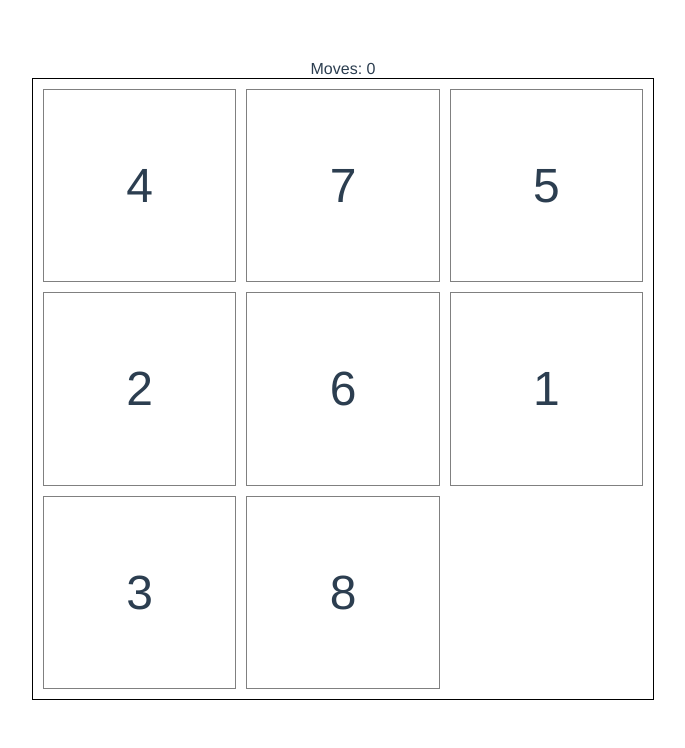
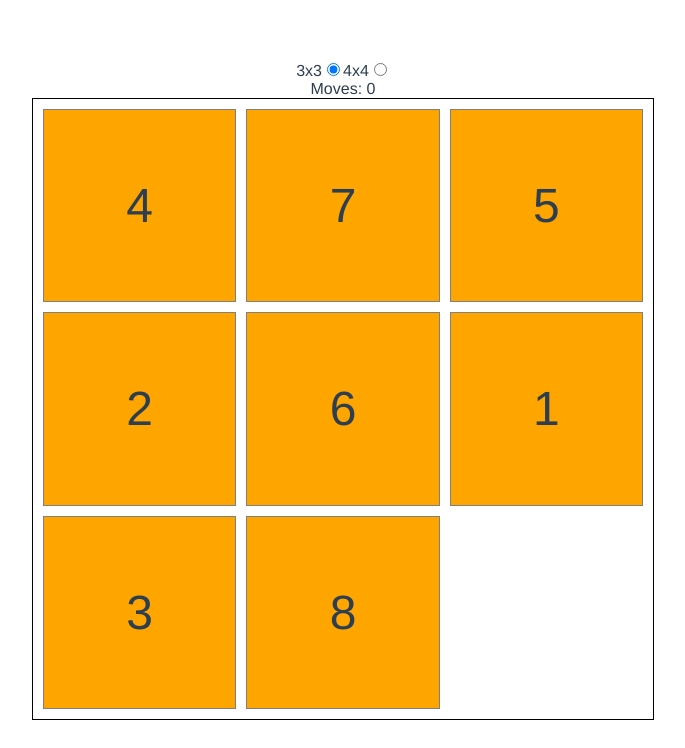
Before and after one commit to chtibrah/taquin, a Vue app: page /#/ in a window 1280 px wide. Shown: the top 748 px of the page, without its empty margins (297-982 px from the left). Built offline with nearby package versions, Linux system fonts and the light colour scheme.

Commit message:
add games config navigation

```diff
--- a/src/components/Piece.vue
+++ b/src/components/Piece.vue
@@ -50,6 +50,7 @@ export default {
 .piece {
   --moveX: 0;
   --moveY: 0;
+  background-color: orange;
   border: 1px solid grey;
   display: flex;
   justify-content: center;
--- a/src/components/Taquin.vue
+++ b/src/components/Taquin.vue
@@ -1,10 +1,16 @@
 <template>
   <div style="position:relative;">
+    <nav class="game-config">
+      <label for="gitter-3">3x3</label><input type="radio" id="gitter-3" value="3" v-model="grid" checked="true">
+      <label for="gitter-4">4x4</label><input type="radio" id="gitter-4" value="4" v-model="grid">
+    </nav>
     <div class="moves">Moves: {{moves}}</div>
-    <div class="taquin">
+    <div class="taquin" :style="{
+      gridTemplateColumns: 'repeat(' + grid + ', 1fr)',
+      gridTemplateRows: 'repeat(' + grid + ', 1fr)'}">
+      <div class="win">You Win!!!</div>
       <piece :key="index" v-for="(piece, index) in shuffledPieces" :id="index" :number="piece.number" :position="allPositions[index]" :allPositions="allPositions" :freePosition="freePosition" @moved="onPieceMoved"></piece>
     </div>
-    <div class="win">You Win!!!</div>
     <!-- <div class="debug">
         <pre>
           shuffled: {{shuffledPieces}}
@@ -50,7 +56,7 @@ export default {
       if (newFreePosition === '22') {
         let currentGamePieces = this.shuffledPieces.slice(0)
         currentGamePieces = currentGamePieces.sort((a, b) => { return a.number > b.number })
-        if (this.gameIsDone(this.winningPieces, currentGamePieces)) {
+        if (this.gameIsDone(this.winningPieces3x3, currentGamePieces)) {
           document.querySelector('.win').style.opacity = '1'
           document.querySelector('.win').style.zIndex = '1'
         }
@@ -59,7 +65,7 @@ export default {
   },
   data () {
     return {
-      winningPieces: [
+      winningPieces3x3: [
         {number: 1, position: '00'},
         {number: 2, position: '01'},
         {number: 3, position: '02'},
@@ -85,7 +91,8 @@ export default {
         item.position = allPos[i]
         return item
       }),
-      moves: 0
+      moves: 0,
+      grid: '3'
     }
   }
 }
@@ -100,15 +107,14 @@ export default {
   width: 600px;
   height: 600px;
   display: grid;
-  grid-template-columns: repeat(3, 1fr);
-  grid-template-rows: repeat(3, 1fr);
   grid-gap: 10px;
   border: 1px solid #000;
   margin: 0 auto;
   padding: 10px;
+  position: relative;
 }
 .win {
-  position: fixed;
+  position: absolute;
   font-size: 70px;
   color: green;
   left: 0;
```
